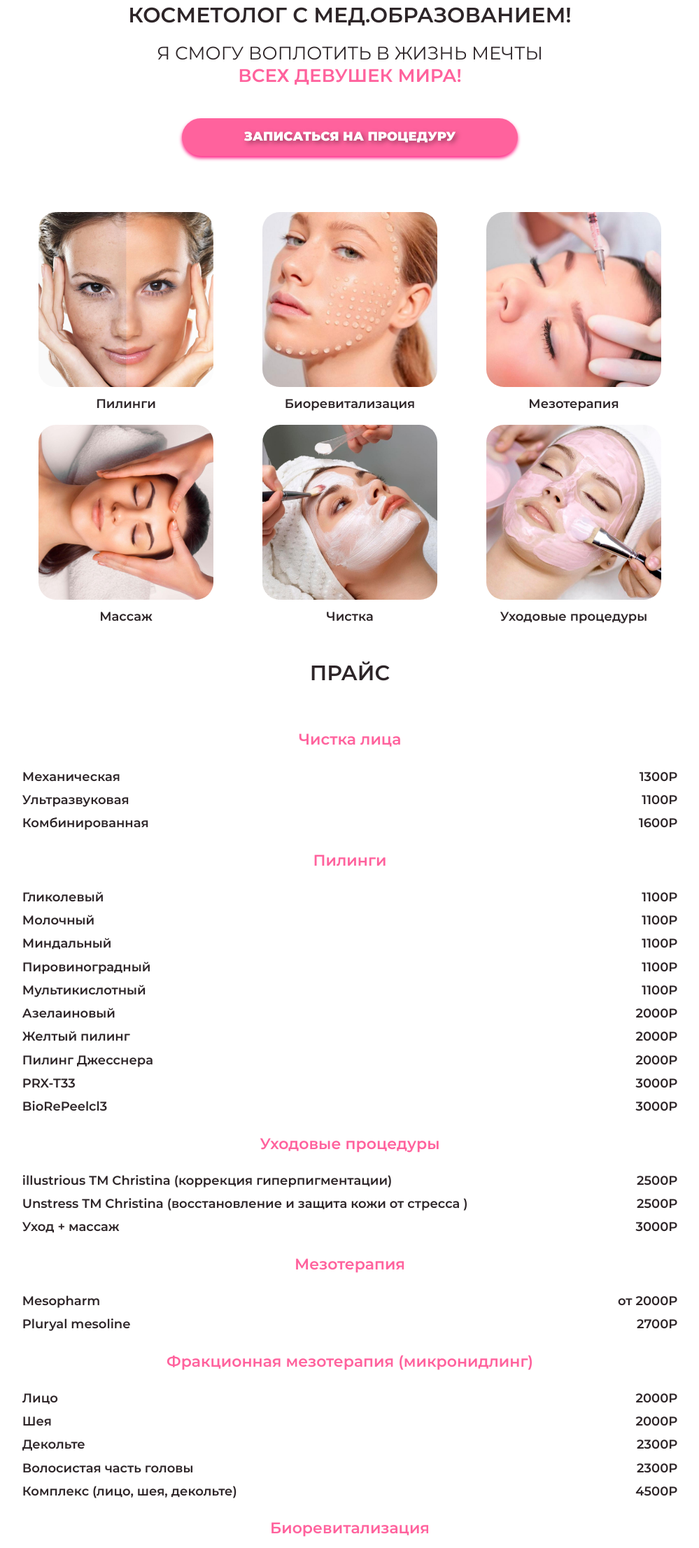
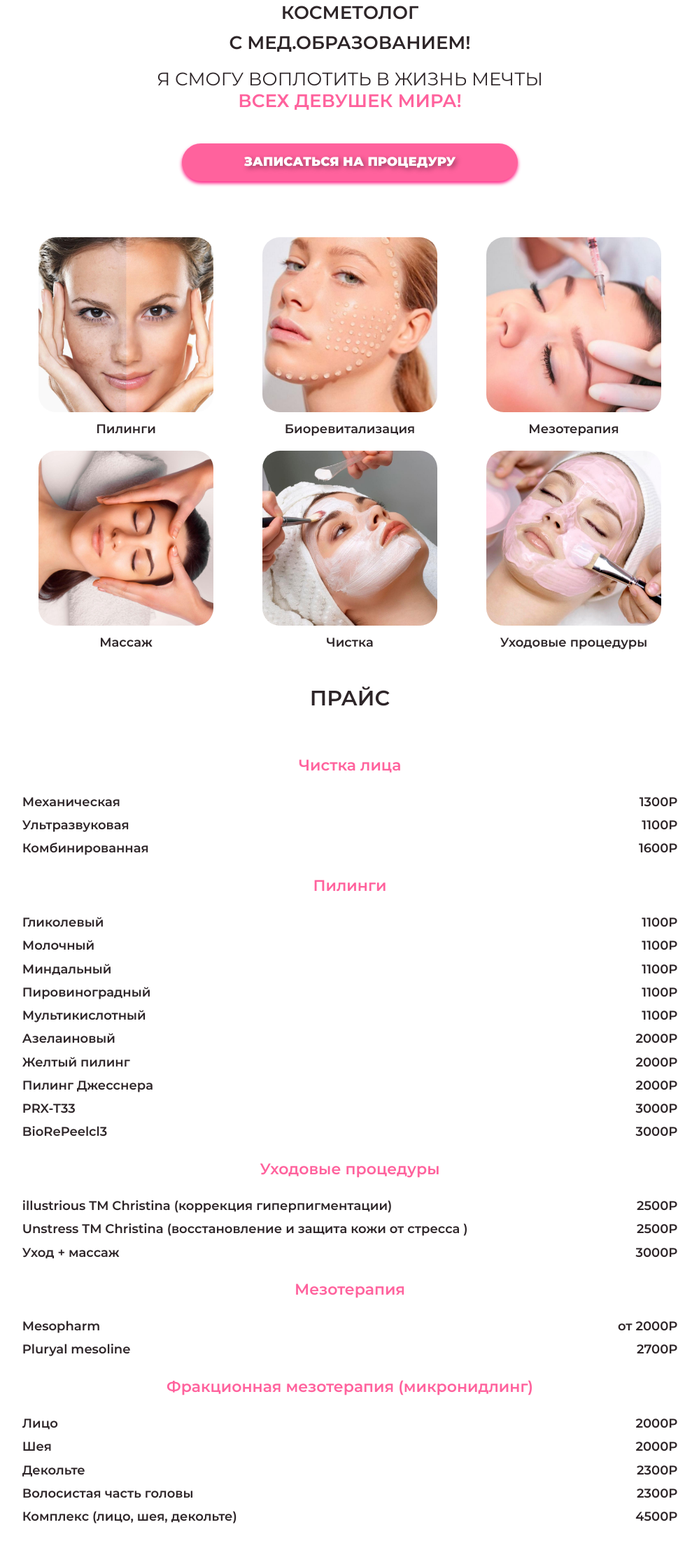
Before and after one commit to pashabpv/el__cosmetology, a website: page app/index.html in a window 1280 px wide. Shown: the part 301-2513 px from the top of the page at 70% size, without its empty margins (140-1139 px from the left). Drawn offline with nearby package versions, Linux system fonts and the light colour scheme; files that its build step writes are made by us from their sources.

Commit message:
small fix css

```diff
--- a/app/index.html
+++ b/app/index.html
@@ -16,7 +16,7 @@
 
 		<div class="row">
 			<div class="col">
-				<div class="header__title">Косметолог с мед.образованием!</div>
+				<div class="header__title">Косметолог</br> с мед.образованием!</div>
 				<div class="header__desc">Я смогу воплотить в жизнь мечты</br>
 					<strong>Всех девушек мира!</strong>
 				</div>
--- a/app/styles/sass/main.sass
+++ b/app/styles/sass/main.sass
@@ -52,7 +52,7 @@
 			font-size: 22px
 
 	.header__title
-		font-size: 30px
+		font-size: 26px
 		font-weight: 600
 		text-transform: uppercase
 		padding: 0 0 15px
@@ -87,6 +87,7 @@
 			padding: 10px 0 0
 
 .price
+	padding-bottom: 30px
 
 	.price__title
 		font-size: 22px
@@ -130,7 +131,7 @@
 
 
 footer
-	padding: 65px 0 20px
+	padding: 30px 0 20px
 
 	.contacts-footer_maps
 		&:before
```
Also changed, not shown: app/css/main.min.css, dist/css/main.min.css, dist/index.html.
